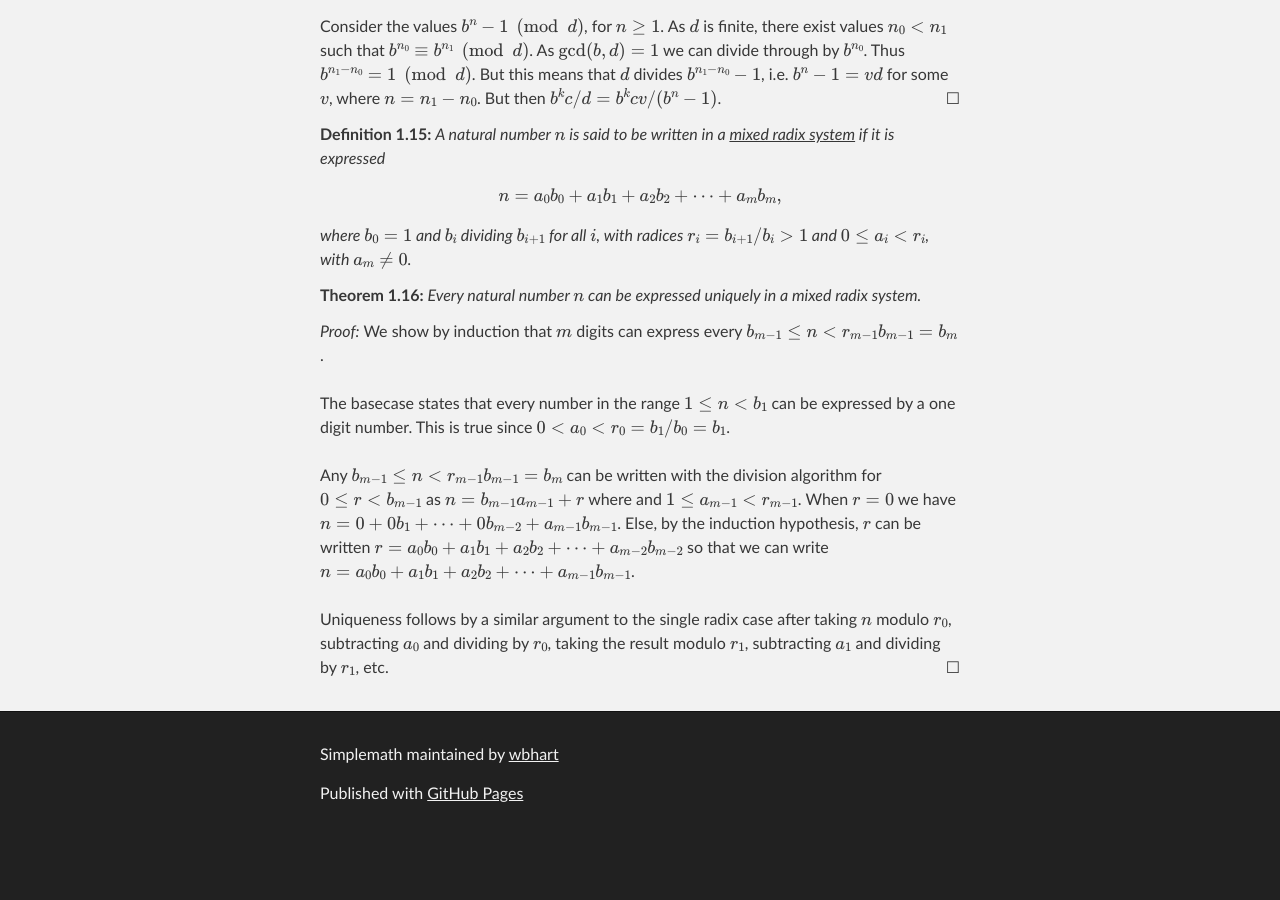
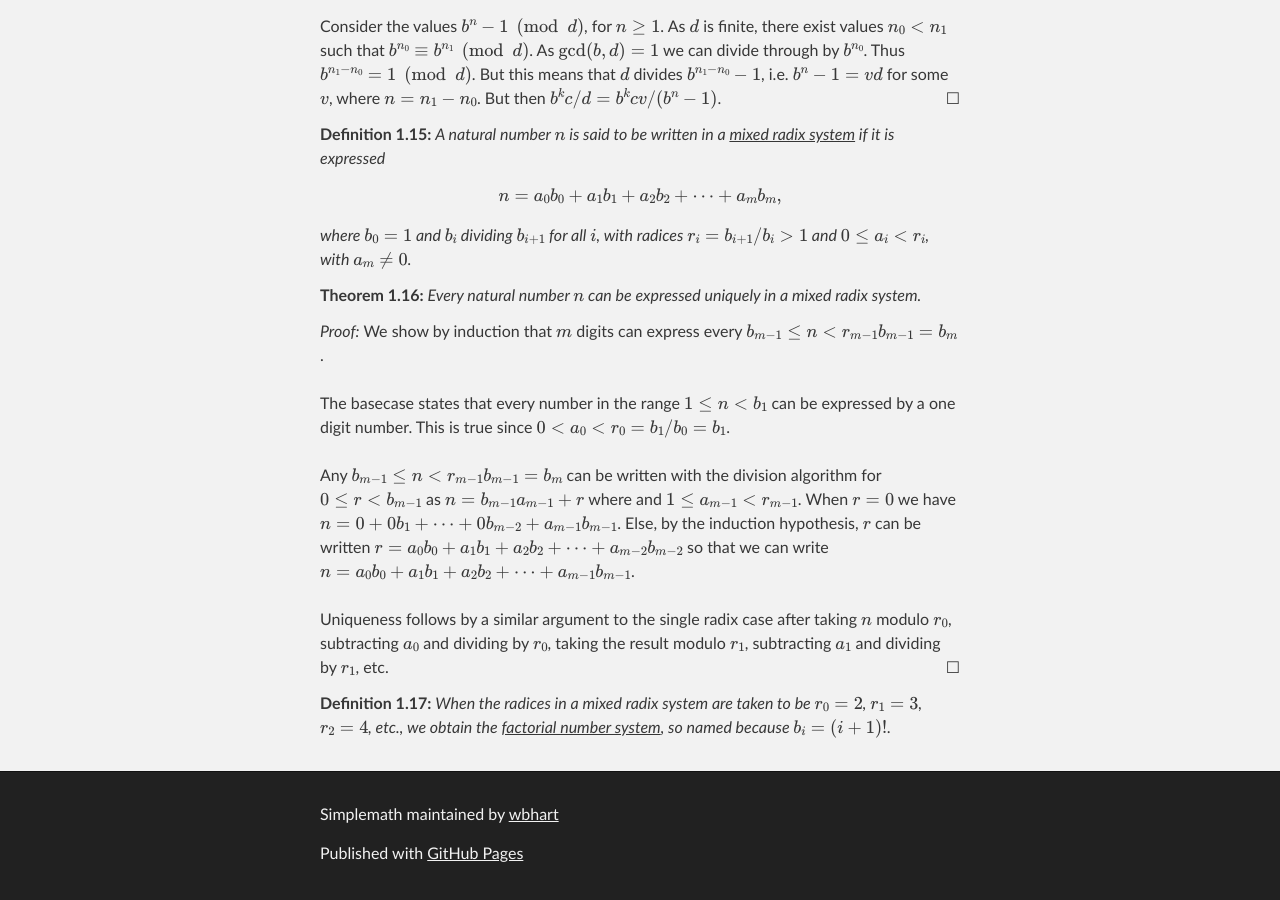
Before and after one commit to wbhart/SimpleMath, a Jekyll site: the page built from altbase.html, in a window 1280 px wide and 900 px high, scrolled down 2379 px. Built offline with Jekyll 4.4.1, drawn with Linux system fonts in a browser that asks for light colours; formulas are drawn with MathJax 3; before the commit the page ends 3219 px from its top, so only the background shows below that.

Commit message:
Update altbase.html

```diff
--- a/altbase.html
+++ b/altbase.html
@@ -136,3 +136,7 @@ $n = a_0b_0 + a_1b_1 + a_2b_2 + \cdots + a_{m - 1}b_{m - 1}$. </br></br>
 Uniqueness follows by a similar argument to the single radix case after taking $n$ modulo $r_0$, subtracting $a_0$ and
 dividing by $r_0$, taking the result modulo $r_1$, subtracting $a_1$ and dividing by $r_1$, etc.
 </proof>
+
+<definition> When the radices in a mixed radix system are taken to be $r_0 = 2$, $r_1 = 3$, $r_2 = 4$, etc., we obtain
+the <u>factorial number system</u>, so named because $b_i = (i + 1)!$.
+</definition>
```
